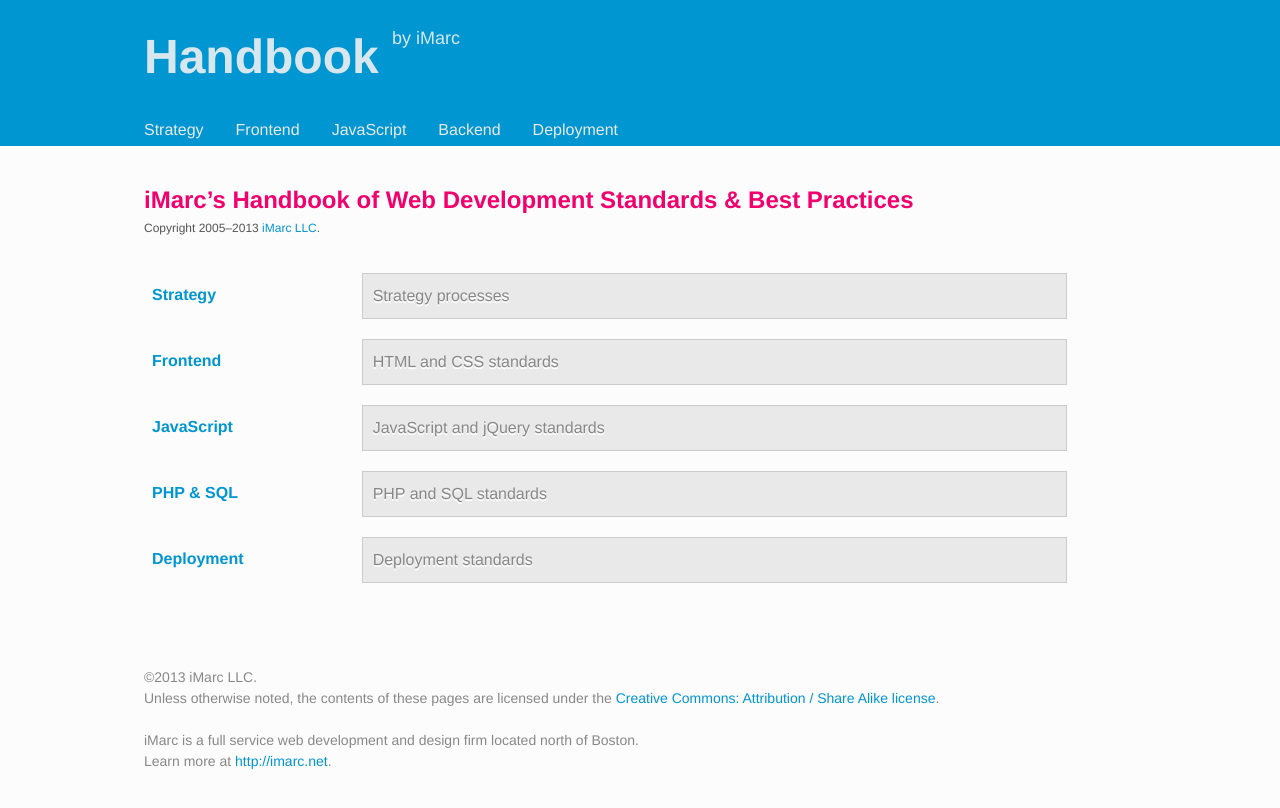
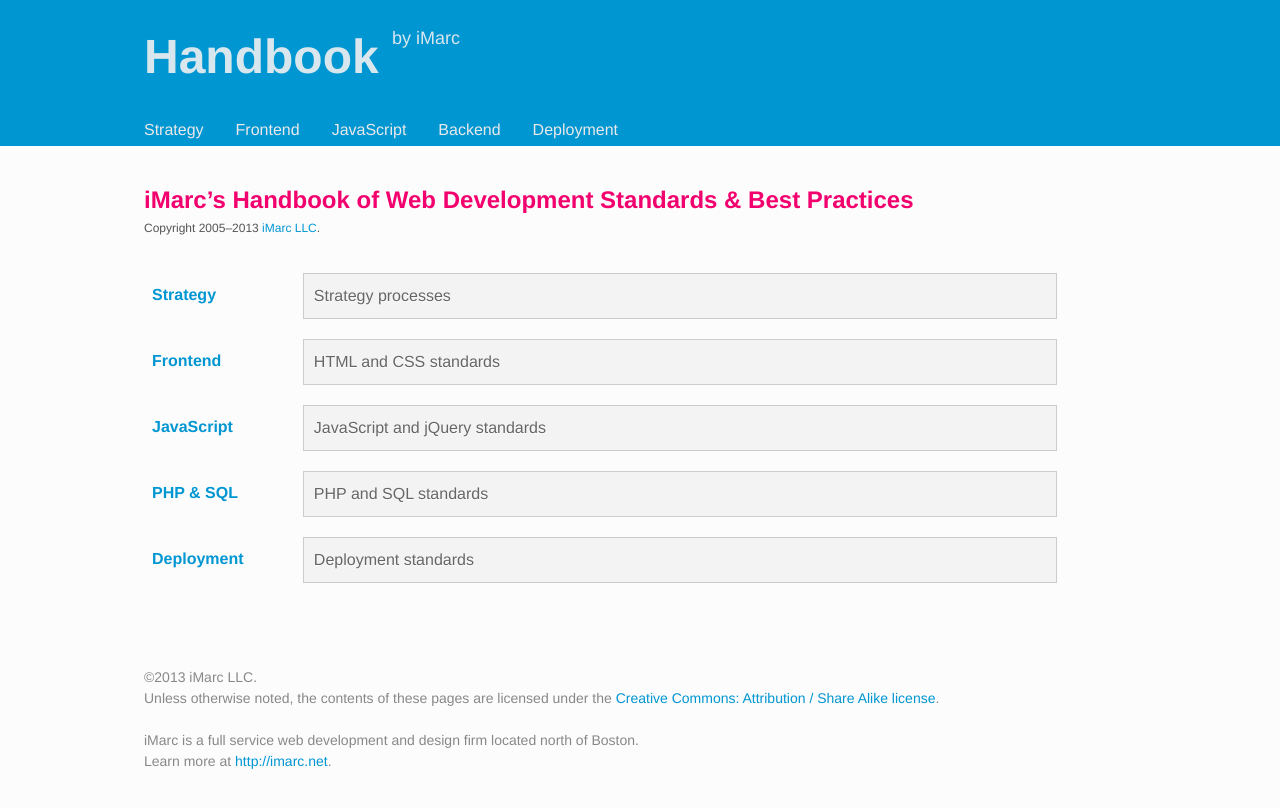
Before and after one commit to imarc/handbook, a Jekyll site: the page built from index.markdown, in a window 1280 px wide. Shown: the top 808 px of the page. Built offline with Jekyll 4.4.1, drawn with Linux system fonts in a browser that asks for light colours; nearby versions of some CDN libraries.

Commit message:
Cleaned up handbook-specific dt style

```diff
--- a/css/beta-overrides.css
+++ b/css/beta-overrides.css
@@ -36,16 +36,16 @@
 	padding-top: 10px;
 	padding-bottom: 10px;
 	vertical-align: top;
-	width: 20%;
+	width: 13%;
 }
 dd {
-	background: #e9e9e9;
+	background: #f3f3f3;
 	border: 1px solid #CCC;
-	color: #888;
+	color: #666;
 	display: inline-block;
-	margin: 0 0 20px 10px;
+	margin: 0 0 20px 2%;
 	padding: 10px;
-	text-shadow: 0px 2px 0px #fff;
+	text-shadow: 0px 1px 0px #fff;
 	vertical-align: top;
-	width: 70%;
+	width: 75%;
 }
```
